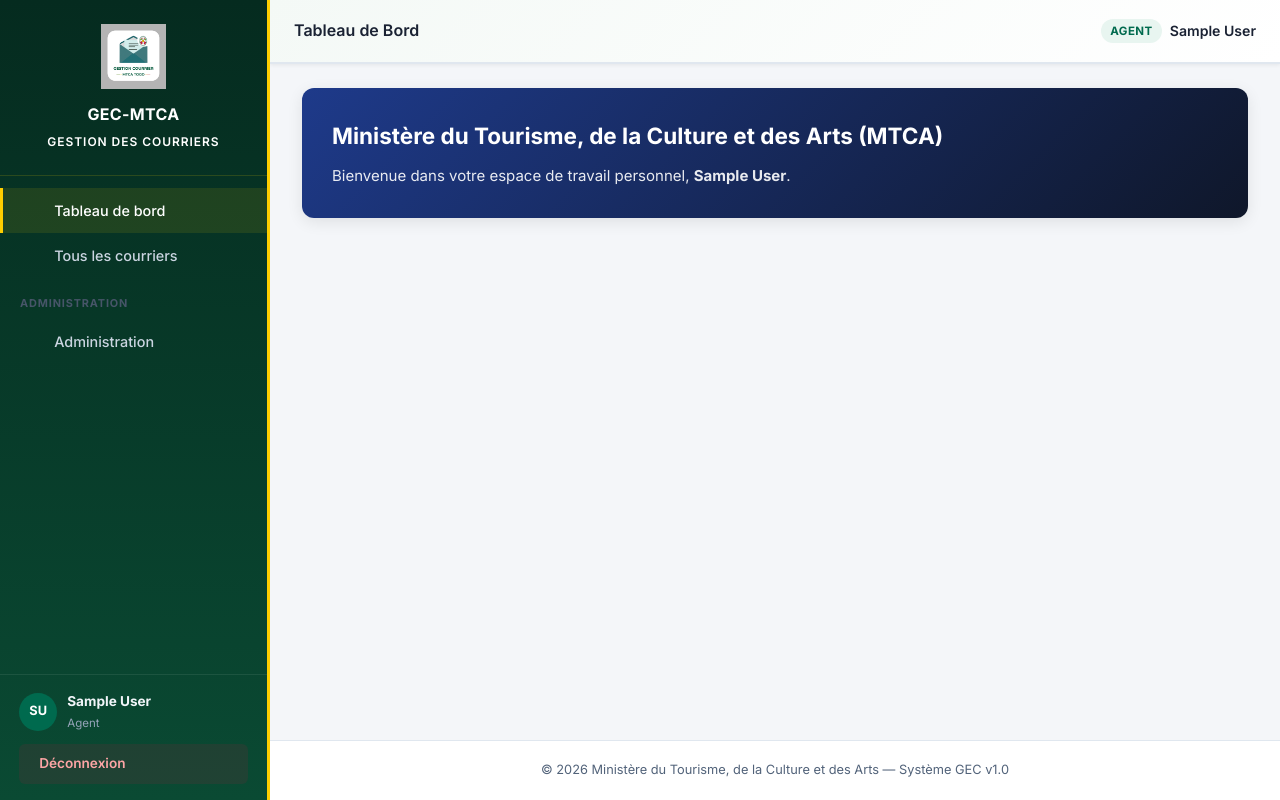
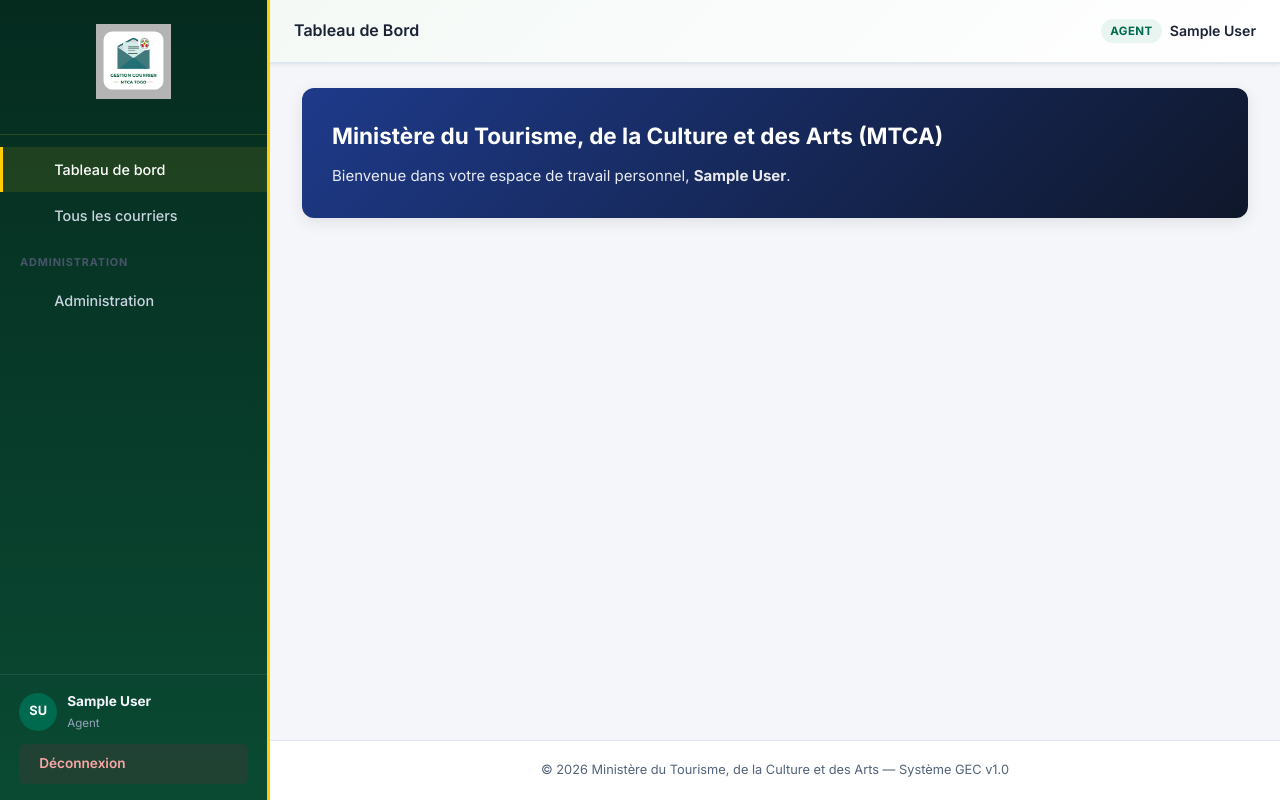
Before and after one commit to Gloriamdk/COURRIER, a Django app: page /courrier/dashboard/ in a window 1280 px wide. Run offline with Django 5.2, Linux system fonts and the light colour scheme; the visitor is signed in with stand-in values (Sample User, id 1); data that the repository does not hold is empty.

Commit message:
Suppression texte GEC-MTCA sidebar + redirection deconnexion vers page d'accueil

```diff
--- a/config/urls.py
+++ b/config/urls.py
@@ -13,7 +13,7 @@ urlpatterns = [
 
     # Authentification Django native
     path('login/', auth_views.LoginView.as_view(template_name='registration/login.html'), name='login'),
-    path('logout/', auth_views.LogoutView.as_view(next_page='login'), name='logout'),
+    path('logout/', auth_views.LogoutView.as_view(next_page='landing'), name='logout'),
 
     # Application principale — courriers
     path('courrier/', include('courrier.urls')),
--- a/templates/base.html
+++ b/templates/base.html
@@ -24,9 +24,7 @@
     <!-- ===== BARRE LATÉRALE (SIDEBAR) ===== -->
     <aside class="sidebar" id="sidebar">
         <div class="sidebar-header">
-            <img src="{% static 'images/logo_gec.png' %}" alt="Logo GEC MTCA" class="sidebar-logo-img" style="height: 65px; width: auto; margin-bottom: 6px; object-fit: contain;">
-            <h1 class="sidebar-title">GEC-MTCA</h1>
-            <p class="sidebar-subtitle">Gestion des Courriers</p>
+            <img src="{% static 'images/logo_gec.png' %}" alt="Logo GEC MTCA" class="sidebar-logo-img" style="height: 75px; width: auto; margin-bottom: 4px; object-fit: contain;">
         </div>
 
         <nav class="sidebar-menu" aria-label="Navigation principale">
```
